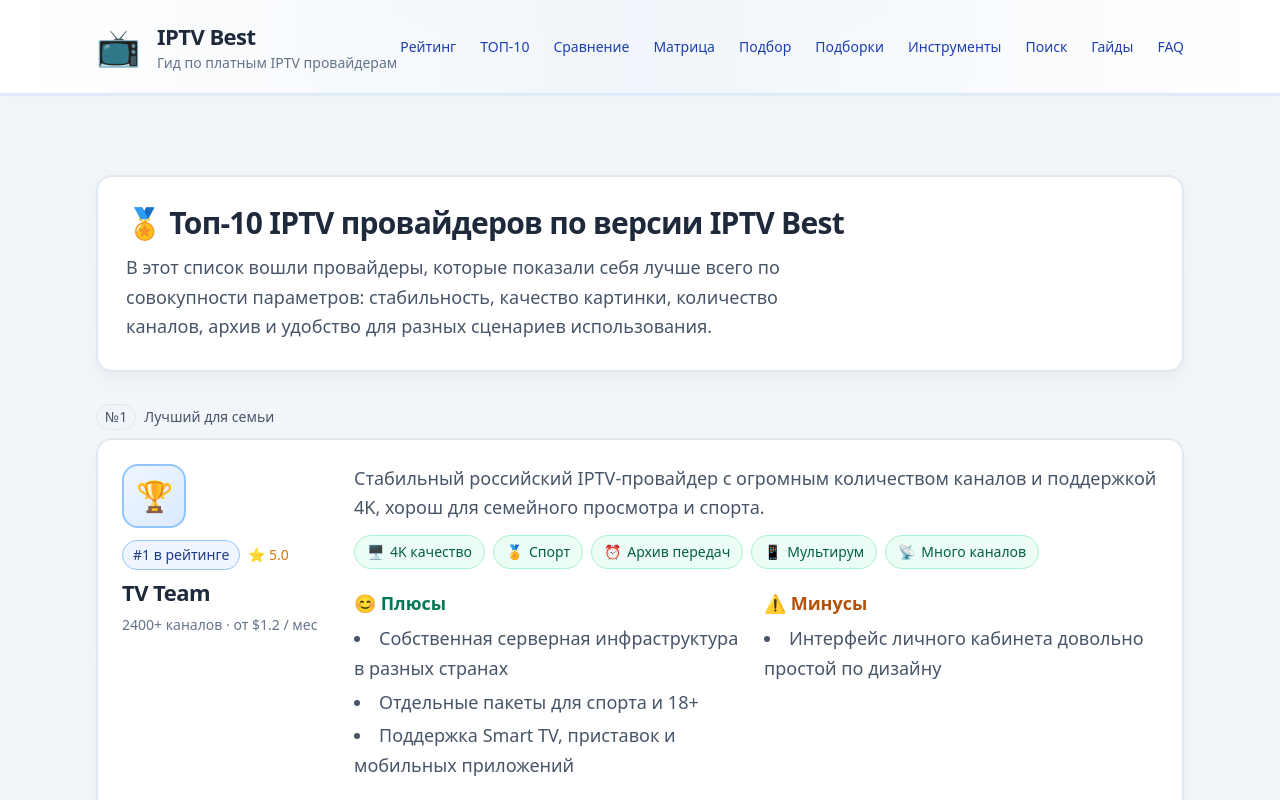
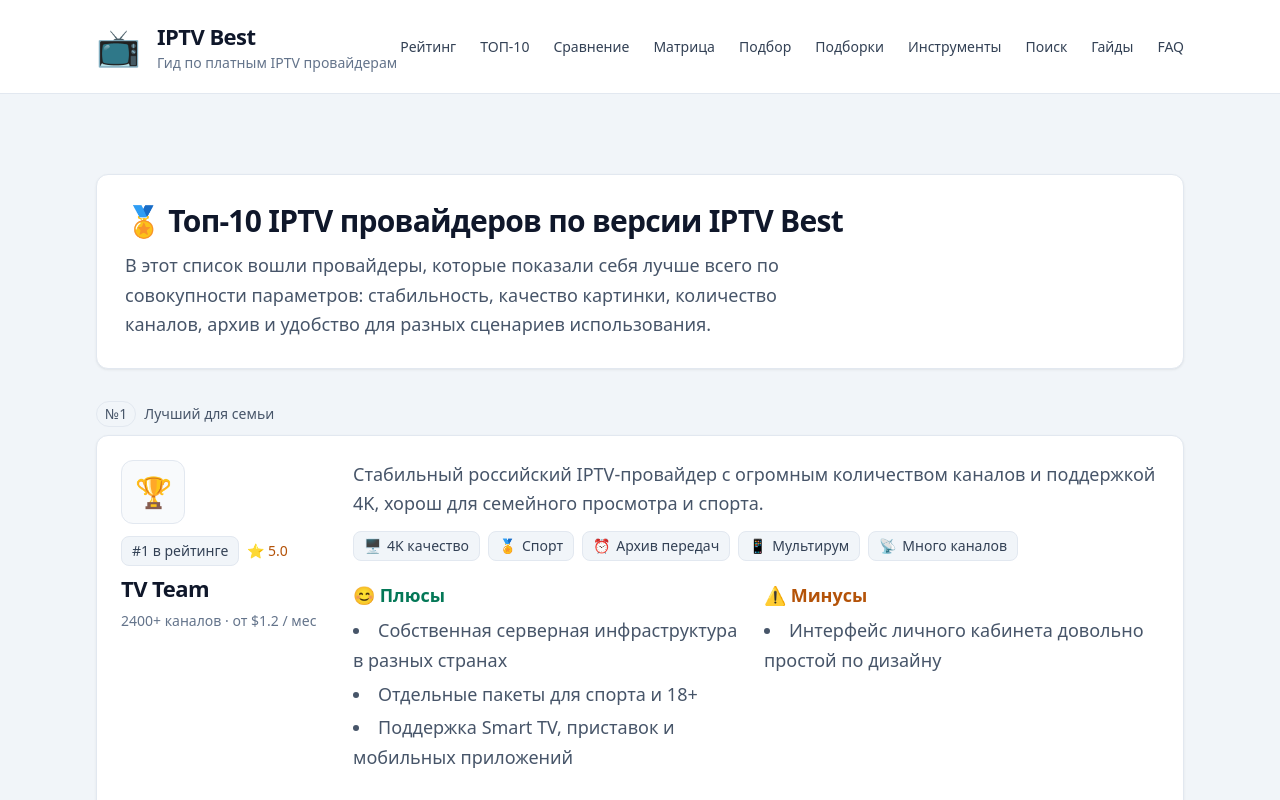
Before and after one commit to fromevo/iptvbest, a Next.js app: page /top in a window 1280 px wide. Shown: the top 800 px of the page. Built offline with nearby package versions, Linux system fonts and the light colour scheme.

Commit message:
Обновление дизайна

```diff
--- a/app/globals.css
+++ b/app/globals.css
@@ -3,8 +3,11 @@
 @tailwind utilities;
 
 :root {
-  --bg-main: #f8fafc;
+  --bg-main: #f1f5f9;
   --bg-card: #ffffff;
+  --text-primary: #0f172a;
+  --text-secondary: #475569;
+  --border: #e2e8f0;
 }
 
 html {
@@ -12,13 +15,15 @@
 }
 
 body {
-  @apply bg-slate-50 text-slate-800 antialiased;
+  @apply antialiased;
+  background: var(--bg-main);
+  color: var(--text-primary);
   overflow-x: hidden;
   line-height: 1.6;
 }
 
 a {
-  @apply text-brand-600 hover:text-brand-500 transition-colors;
+  @apply text-brand-600 hover:text-brand-700 transition-colors duration-150;
 }
 
 .container-page {
@@ -26,7 +31,9 @@
 }
 
 .card {
-  @apply rounded-2xl border-2 border-slate-200 bg-white shadow-lg shadow-slate-200/50;
+  @apply rounded-xl bg-white;
+  border: 1px solid var(--border);
+  box-shadow: 0 1px 3px 0 rgb(0 0 0 / 0.06), 0 1px 2px -1px rgb(0 0 0 / 0.06);
 }
 
 /* Mobile-friendly: избегаем авто-зума iOS при фокусе в поле ввода */
--- a/app/layout.tsx
+++ b/app/layout.tsx
@@ -10,7 +10,7 @@
   width: "device-width",
   initialScale: 1,
   maximumScale: 5,
-  themeColor: "#f8fafc"
+  themeColor: "#f1f5f9"
 };
 
 export const metadata: Metadata = {
@@ -69,7 +69,7 @@
 
   return (
     <html lang="ru">
-      <body className="min-h-screen bg-gradient-to-b from-slate-100 via-slate-50 to-white text-slate-800 text-base">
+      <body className="min-h-screen bg-[#f1f5f9] text-slate-900 text-base">
         <script
           type="application/ld+json"
           dangerouslySetInnerHTML={{ __html: JSON.stringify(jsonLd) }}
@@ -103,8 +103,8 @@
           <div className="container-page">{children}</div>
         </main>
 
-        <footer className="border-t-2 border-brand-100 bg-gradient-to-r from-white via-slate-50 to-white py-6 sm:py-8">
-          <div className="container-page text-sm sm:text-base text-slate-600 flex flex-col sm:flex-row gap-3 sm:gap-6 justify-between items-center sm:items-start">
+        <footer className="border-t border-slate-200 bg-white py-6 sm:py-8">
+          <div className="container-page text-sm text-slate-600 flex flex-col sm:flex-row gap-3 sm:gap-6 justify-between items-center sm:items-start">
             <div className="font-medium">
               © {new Date().getFullYear()} IPTV Best. Все права защищены.
             </div>
--- a/app/page.tsx
+++ b/app/page.tsx
@@ -26,23 +26,23 @@
 
   return (
     <div className="space-y-6 sm:space-y-8">
-      <section className="card p-6 sm:p-8 bg-gradient-to-br from-white to-brand-50/40">
+      <section className="card p-6 sm:p-8">
         <div className="flex flex-col sm:flex-row gap-6 sm:gap-8 items-start sm:items-center justify-between">
           <div className="space-y-3">
-            <h1 className="text-2xl sm:text-4xl font-bold tracking-tight flex items-center gap-3 text-slate-800">
+            <h1 className="text-2xl sm:text-3xl font-bold tracking-tight text-slate-900">
               🔥 Лучшие IPTV провайдеры 2026
             </h1>
-            <p className="text-base sm:text-lg text-slate-600 max-w-2xl leading-relaxed">
+            <p className="text-base text-slate-600 max-w-2xl leading-relaxed">
               Сервис IPTV Best собирает в одном месте платные IPTV плейлисты,
               сравнивает их по количеству каналов, цене, качеству картинки и
               дополнительным функциям вроде архива и мультирума.
             </p>
           </div>
-          <div className="text-sm text-slate-700 rounded-2xl border-2 border-emerald-300 bg-emerald-50 px-4 py-3 shadow-sm min-w-[240px]">
-            <div className="font-semibold mb-1.5 flex items-center gap-2 text-emerald-800">
+          <div className="text-sm rounded-xl border border-emerald-200 bg-emerald-50 px-4 py-3 min-w-[240px]">
+            <div className="font-semibold mb-1.5 text-emerald-800">
               ✅ Как пользоваться рейтингом?
             </div>
-            <ul className="space-y-1 list-disc list-inside text-emerald-800/90">
+            <ul className="space-y-1 list-disc list-inside text-slate-700">
               <li>выберите 2–3 сервиса из ТОП-10;</li>
               <li>запросите бесплатный тест у каждого;</li>
               <li>оцените качество и удобство на своих устройствах.</li>
@@ -53,7 +53,7 @@
 
       <section className="space-y-4">
         <div className="flex items-center justify-between">
-          <h2 className="text-xl sm:text-2xl font-bold tracking-tight flex items-center gap-2 text-slate-800">
+          <h2 className="text-xl sm:text-2xl font-bold tracking-tight text-slate-900">
             🏅 Рейтинг платных IPTV плейлистов
           </h2>
           <div className="text-sm text-slate-500">
--- a/components/Header.tsx
+++ b/components/Header.tsx
@@ -25,12 +25,12 @@
   };
 
   return (
-    <div className="border-b-2 border-brand-100 bg-gradient-to-r from-white via-brand-50/30 to-white shadow-sm">
+    <div className="border-b border-slate-200 bg-white">
       <header className="container-page flex items-center justify-between py-4 sm:py-5">
         <div className="flex items-center gap-3 sm:gap-4 min-w-0">
           <span className="text-3xl sm:text-4xl shrink-0" aria-hidden>📺</span>
           <div className="min-w-0">
-            <div className="text-lg sm:text-xl font-bold tracking-tight truncate text-slate-800">
+            <div className="text-lg sm:text-xl font-bold tracking-tight truncate text-slate-900">
               IPTV Best
             </div>
             <div className="text-xs sm:text-sm text-slate-500">
@@ -41,14 +41,14 @@
 
         {/* Desktop nav */}
         <nav
-          className="hidden sm:flex items-center gap-4 lg:gap-6 text-sm text-slate-600"
+          className="hidden sm:flex items-center gap-4 lg:gap-6 text-sm text-slate-600 font-medium"
           aria-label="Основная навигация"
         >
           {navLinks.map(({ href, label }) => (
             <a
               key={href}
               href={href}
-              className="hover:text-brand-600 font-medium py-2 min-h-[48px] inline-flex items-center"
+              className="text-slate-700 hover:text-brand-600 py-2 min-h-[48px] inline-flex items-center transition-colors duration-150"
             >
               {label}
             </a>
@@ -67,7 +67,7 @@
             ref={menuButtonRef}
             type="button"
             onClick={() => setMobileOpen((o) => !o)}
-            className="p-3 min-h-[48px] min-w-[48px] inline-flex items-center justify-center rounded-xl text-slate-600 hover:text-brand-600 hover:bg-brand-50 transition-colors focus:outline-none focus:ring-2 focus:ring-brand-500 focus:ring-offset-2 focus:ring-offset-white"
+            className="p-3 min-h-[48px] min-w-[48px] inline-flex items-center justify-center rounded-lg text-slate-700 hover:text-brand-600 hover:bg-slate-100 transition-colors duration-150 focus:outline-none focus:ring-2 focus:ring-brand-500 focus:ring-offset-2 focus:ring-offset-white"
             aria-expanded={mobileOpen}
             aria-controls="mobile-nav"
             aria-label={mobileOpen ? "Закрыть меню" : "Открыть меню"}
@@ -93,7 +93,7 @@
         aria-hidden={!mobileOpen}
       >
         <nav
-          className="container-page pb-4 pt-1 border-t border-slate-200 bg-slate-50"
+          className="container-page pb-4 pt-1 border-t border-slate-200 bg-white"
           aria-label="Мобильное меню"
         >
           <ul className="flex flex-col gap-0">
--- a/components/ProviderCard.tsx
+++ b/components/ProviderCard.tsx
@@ -41,19 +41,19 @@
   return (
     <article className="card p-5 sm:p-6 flex flex-col sm:flex-row gap-5 sm:gap-6">
       <div className="flex sm:flex-col items-start gap-3 w-full sm:w-52">
-        <div className="flex items-center justify-center size-14 sm:size-16 rounded-2xl bg-gradient-to-br from-brand-50 to-brand-100 border-2 border-brand-200 text-3xl">
+        <div className="flex items-center justify-center size-14 sm:size-16 rounded-xl bg-slate-50 border border-slate-200 text-3xl">
           {provider.logoEmoji}
         </div>
           <div className="flex flex-col gap-1.5 flex-1">
           <div className="inline-flex items-center gap-2 text-sm font-medium text-slate-600">
-            <span className="px-2.5 py-1 rounded-full bg-brand-50 border border-brand-200 text-brand-700">
+            <span className="px-2.5 py-1 rounded-lg bg-slate-100 border border-slate-200 text-slate-700">
               #{provider.position} в рейтинге
             </span>
-            <span className="inline-flex items-center gap-1 text-amber-600">
+            <span className="inline-flex items-center gap-1 text-amber-700">
               ⭐ {provider.rating.toFixed(1)}
             </span>
           </div>
-          <h2 className="text-lg sm:text-xl font-bold tracking-tight text-slate-800">
+          <h2 className="text-lg sm:text-xl font-bold tracking-tight text-slate-900">
             {provider.name}
           </h2>
           <div className="text-sm text-slate-500">
@@ -84,7 +84,7 @@
           {provider.tags.map((tag) => (
             <span
               key={tag}
-              className="inline-flex items-center gap-1.5 px-3 py-1.5 rounded-full bg-emerald-50 border border-emerald-200 text-emerald-800 font-medium"
+              className="inline-flex items-center gap-1.5 px-2.5 py-1 rounded-lg bg-slate-100 border border-slate-200 text-slate-700"
             >
               <span>{tagEmojis[tag] ?? "✅"}</span>
               <span>{tagLabels[tag] ?? tag}</span>
@@ -139,14 +139,14 @@
                 href={`/go/${provider.slug}`}
                 target="_blank"
                 rel="nofollow noopener noreferrer"
-                className="inline-flex items-center gap-1.5 rounded-full border-2 border-brand-300 bg-brand-50 text-brand-700 px-4 py-2.5 min-h-[48px] sm:min-h-0 sm:py-2 text-sm font-medium hover:bg-brand-100 hover:border-brand-500 transition-colors"
+                className="inline-flex items-center gap-1.5 rounded-lg border border-slate-200 bg-slate-50 text-slate-700 px-4 py-2 min-h-[44px] sm:min-h-0 sm:py-1.5 text-sm font-medium hover:border-brand-300 hover:bg-brand-50 hover:text-brand-700 transition-colors"
               >
                 Перейти на сайт 🔗
               </a>
             )}
             <Link
               href={`/providers/${provider.slug}`}
-              className="inline-flex items-center gap-1.5 rounded-full bg-brand-500 hover:bg-brand-600 text-white font-semibold px-4 py-2.5 min-h-[48px] sm:min-h-0 sm:py-2 text-sm shadow-lg shadow-brand-500/40 transition-colors"
+              className="inline-flex items-center gap-1.5 rounded-lg bg-brand-500 hover:bg-brand-600 text-white font-semibold px-4 py-2 min-h-[44px] sm:min-h-0 sm:py-1.5 text-sm shadow-sm transition-colors"
             >
               Смотреть обзор 🔍
             </Link>
--- a/tailwind.config.ts
+++ b/tailwind.config.ts
@@ -11,20 +11,19 @@
         brand: {
           50: "#eff6ff",
           100: "#dbeafe",
-          200: "#93c5fd",
-          300: "#60a5fa",
+          200: "#bfdbfe",
+          300: "#93c5fd",
           400: "#3b82f6",
-          500: "#1d4ed8",
-          600: "#1e40af",
-          700: "#1e3a8a",
+          500: "#2563eb",
+          600: "#1d4ed8",
+          700: "#1e40af",
           800: "#1e3a8a",
-          900: "#172554"
-        },
-        accent: {
-          emerald: "#059669",
-          amber: "#d97706",
-          violet: "#7c3aed"
+          900: "#1e3a8a"
         }
+      },
+      boxShadow: {
+        "soft": "0 2px 8px -2px rgb(0 0 0 / 0.08), 0 4px 12px -4px rgb(0 0 0 / 0.06)",
+        "card": "0 1px 3px 0 rgb(0 0 0 / 0.06), 0 1px 2px -1px rgb(0 0 0 / 0.06)"
       },
       fontSize: {
         "base": ["1.125rem", { lineHeight: "1.65" }],
```
Also changed, not shown: components/ProvidersExplorer.tsx (+12 -12 lines).
